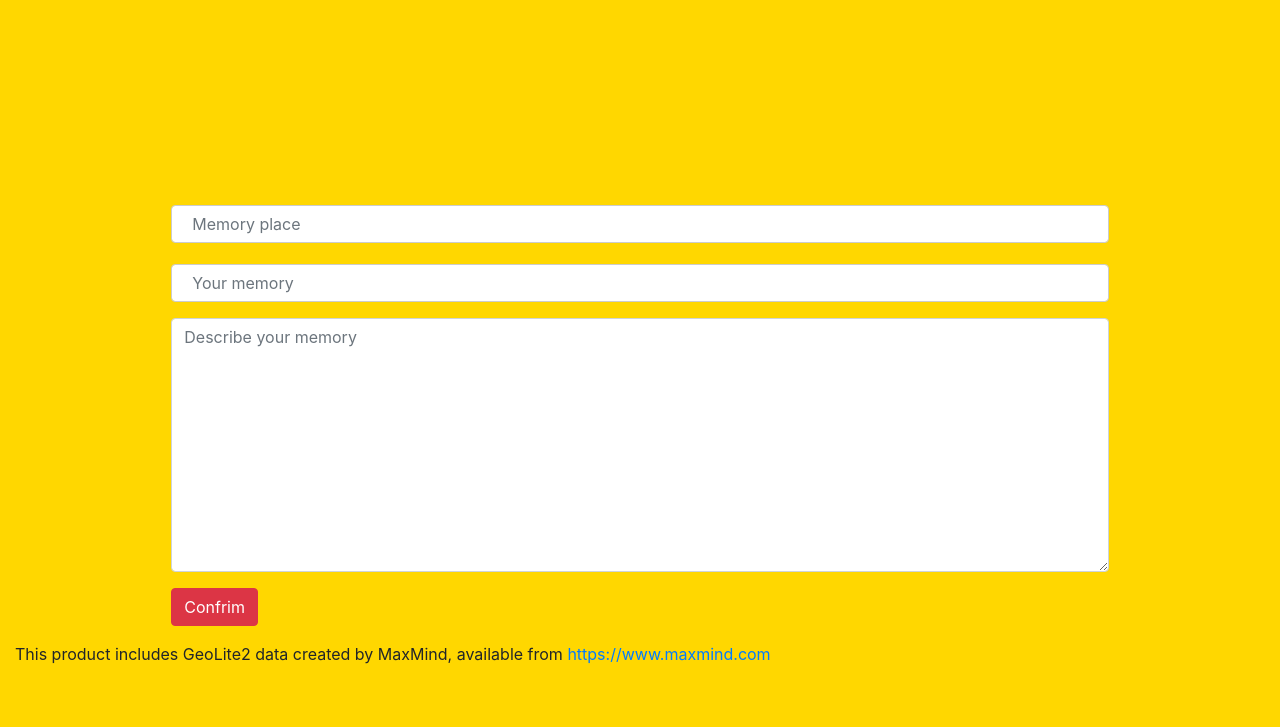
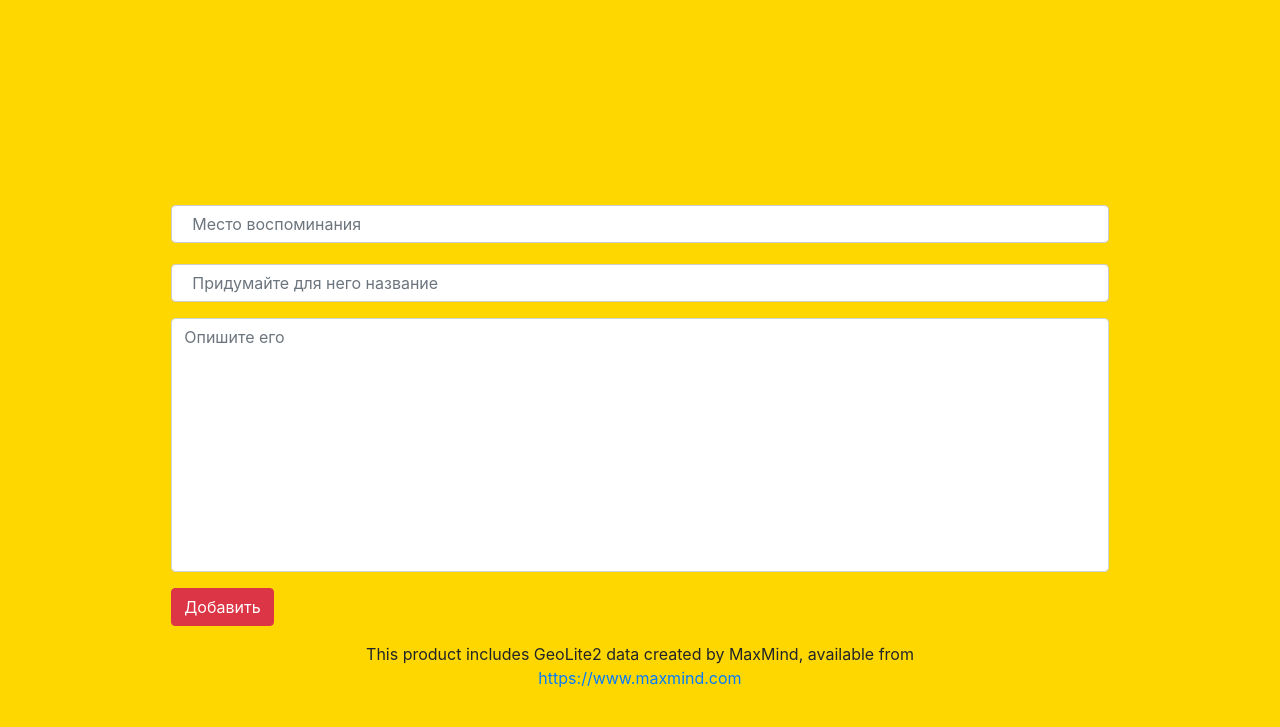
Before and after one commit to BollingR0lling/places_remember, a Django app: template mainapp/templates/add_memory.html in a window 1280 px wide. Shown: the top 727 px of the page. Run offline with Django 3.2, Linux system fonts and the light colour scheme; the template is opened without the code that fills it: values that come from a table or form of the project are taken from there, others are empty; some libraries are stand-ins or nearby versions.

Commit message:
update: update front with form fields description, translate all text on site to russian

```diff
--- a/mainapp/forms.py
+++ b/mainapp/forms.py
@@ -12,16 +12,16 @@
 class MemoryModelForm(ModelForm):
     location = CharField(
         label='',
-        widget=TextInput(attrs={"placeholder": "Memory place"}))
+        widget=TextInput(attrs={"placeholder": "Место воспоминания"}))
 
     title = CharField(
         label='',
-        widget=TextInput(attrs={"placeholder": "Your memory"})
+        widget=TextInput(attrs={"placeholder": "Придумайте для него название"})
     )
     description = CharField(
         label='',
         widget=Textarea(attrs={
-            "placeholder": "Describe your memory"
+            "placeholder": "Опишите его"
         })
     )
 
@@ -37,4 +37,4 @@
             p_lat, p_lon = place.latitude, place.longitude
             return location
         except AttributeError:
-            raise ValidationError('This place is not exists')
+            raise ValidationError('Такого места нет на карте, проверьте ввод')
--- a/mainapp/static/css/index.css
+++ b/mainapp/static/css/index.css
@@ -91,6 +91,19 @@
     max-height: 300px;
 }
 
+textarea {
+    border: none;
+    overflow: auto;
+    outline: none;
+
+    -webkit-box-shadow: none;
+    -moz-box-shadow: none;
+    box-shadow: none;
+    height: 200px;
+    background: transparent;
+    resize: none; /*remove the resize handle on the bottom right*/
+}
+
 .btn a, .btn a:hover {
   color: white;
   text-decoration: none ;
--- a/mainapp/templates/add_memory.html
+++ b/mainapp/templates/add_memory.html
@@ -8,10 +8,10 @@
     <form action="" method="post" style="width:75%">
         {% csrf_token %}
         {{ form|crispy }}
-        <button type="submit" class="btn btn-danger">Confrim</button>
+        <button type="submit" class="btn btn-danger">Добавить</button>
     </form>
+    This product includes GeoLite2 data created by MaxMind, available from
+    <a href="https://www.maxmind.com">https://www.maxmind.com</a>
 </div>
-This product includes GeoLite2 data created by MaxMind, available from
-<a href="https://www.maxmind.com">https://www.maxmind.com</a>
 
 {% endblock %}
--- a/mainapp/templates/login.html
+++ b/mainapp/templates/login.html
@@ -1,5 +1,5 @@
 {% extends 'base.html' %}
-{% block title %} Sign in with: {% endblock %}
+{% block title %} Войти с помощью: {% endblock %}
 {% block content %}
 <div class="row">
     <div class="col-md-8 mx-auto social-container my-2 order-md-1">
```
Also changed, not shown: mainapp/templates/home.html (+3 -5 lines), db.sqlite3.
